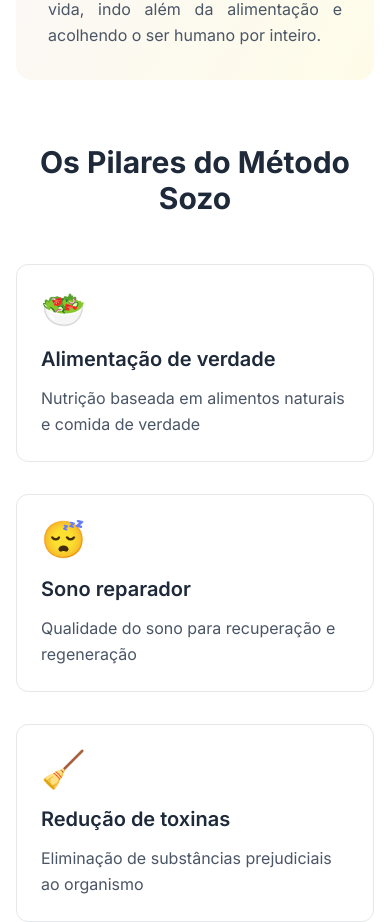
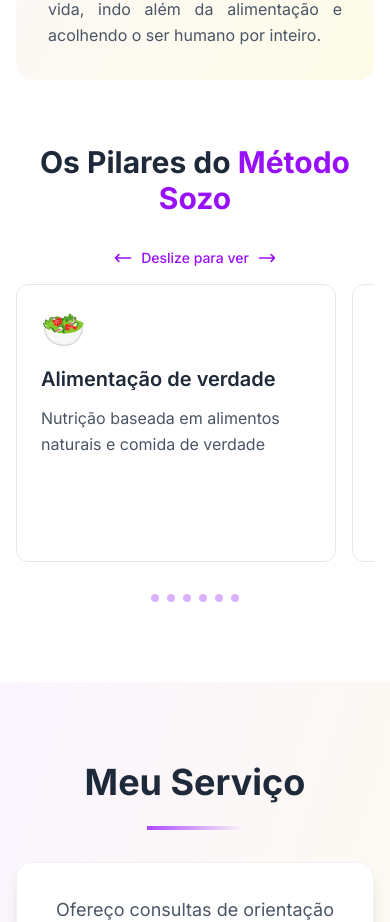
Before and after one commit to luisabfs/nutri-cristiane-alcantara, a Next.js app: page / in a window 390 px wide. Shown: the part 2230-3152 px from the top of the page. Built offline with nearby package versions, Linux system fonts and the light colour scheme.

Commit message:
refactor: add scroll horizontal to pilars instead of flex-col

```diff
--- a/src/app/components/AboutSection.tsx
+++ b/src/app/components/AboutSection.tsx
@@ -81,13 +81,56 @@ export default function AboutSection() {
           </div>
         </div>
 
-        <div className="text-center mb-12">
-          <h3 className="text-3xl font-bold text-gray-800 mb-8">
-            Os Pilares do Método Sozo
+        <div className="text-center mb-8 md:mb-12">
+          <h3 className="text-3xl font-bold text-gray-800 md:mb-8">
+            Os Pilares do <span className="text-purple-600">Método Sozo</span>
           </h3>
         </div>
 
-        <div className="grid md:grid-cols-2 lg:grid-cols-3 gap-8">
+        {/* Mobile: Horizontal scroll with indicators */}
+        <div className="md:hidden relative">
+          {/* Scroll indicator */}
+          <div className="flex items-center justify-center mb-4 text-purple-600">
+            <svg className="w-5 h-5 mr-2" fill="none" stroke="currentColor" viewBox="0 0 24 24">
+              <path strokeLinecap="round" strokeLinejoin="round" strokeWidth={2} d="M7 16l-4-4m0 0l4-4m-4 4h18" />
+            </svg>
+            <span className="text-sm font-medium">Deslize para ver</span>
+            <svg className="w-5 h-5 ml-2" fill="none" stroke="currentColor" viewBox="0 0 24 24">
+              <path strokeLinecap="round" strokeLinejoin="round" strokeWidth={2} d="M17 8l4 4m0 0l-4 4m4-4H3" />
+            </svg>
+          </div>
+
+          {/* Horizontal scroll container */}
+          <div className="flex overflow-x-auto gap-4 pb-4 scrollbar-hide">
+            {pilares.map((pilar, index) => (
+              <div
+                key={index}
+                className="bg-white border border-gray-200 rounded-xl p-6 hover:shadow-lg transition-all duration-300 hover:border-purple-300 flex-shrink-0 w-80"
+              >
+                <div className="text-4xl mb-4">{pilar.icon}</div>
+                <h4 className="text-xl font-semibold text-gray-800 mb-3">
+                  {pilar.title}
+                </h4>
+                <p className="text-gray-600 leading-relaxed">
+                  {pilar.description}
+                </p>
+              </div>
+            ))}
+          </div>
+
+          {/* Scroll dots indicator */}
+          <div className="flex justify-center mt-4 space-x-2">
+            {pilares.map((_, index) => (
+              <div
+                key={index}
+                className="w-2 h-2 bg-purple-300 rounded-full transition-all duration-300"
+              ></div>
+            ))}
+          </div>
+        </div>
+
+        {/* Desktop: Grid layout */}
+        <div className="hidden md:grid md:grid-cols-2 lg:grid-cols-3 gap-8">
           {pilares.map((pilar, index) => (
             <div
               key={index}
--- a/src/app/globals.css
+++ b/src/app/globals.css
@@ -76,3 +76,13 @@ html, body {
 ::-webkit-scrollbar-thumb:hover {
   background: var(--primary-lilac);
 }
+
+/* Hide scrollbar for horizontal scroll */
+.scrollbar-hide {
+  -ms-overflow-style: none;  /* Internet Explorer 10+ */
+  scrollbar-width: none;  /* Firefox */
+}
+
+.scrollbar-hide::-webkit-scrollbar {
+  display: none;  /* Safari and Chrome */
+}
```
